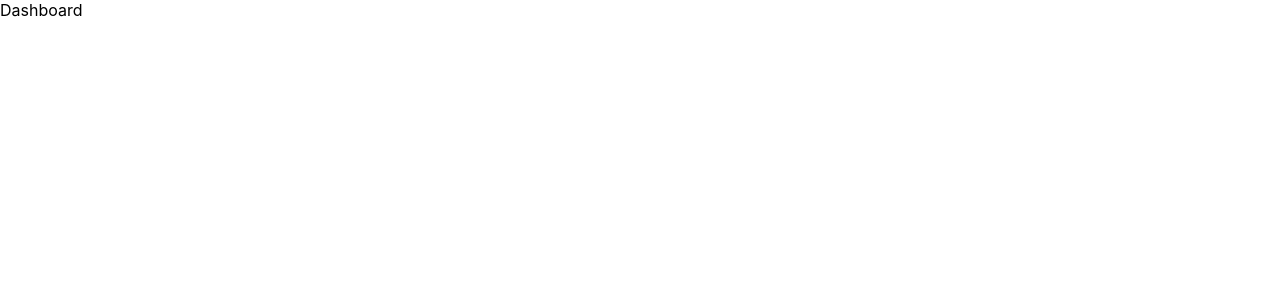
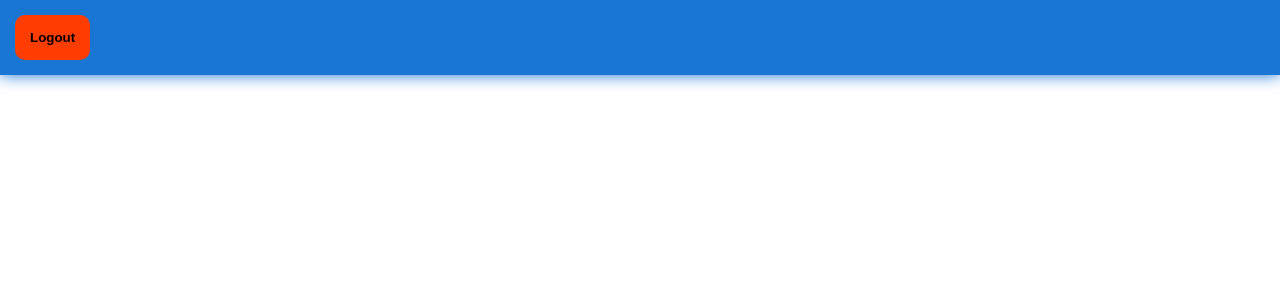
Before and after one commit to ArepaQuemada/bandbook, a Next.js app: page /dashboard in a window 1280 px wide. Shown: the top 300 px of the page. Built offline with nearby package versions, Linux system fonts and the light colour scheme; sample sign-in values are in the browser's storage.

Commit message:
feat: add user context and fix api response

```diff
--- /dev/null
+++ b/components/nav/Nav.tsx
@@ -0,0 +1,19 @@
+import React from "react"
+import styled from "styled-components";
+
+const SNav = styled.nav`
+  width: 100%;
+  padding: 15px;
+  background-color: ${props => props.theme.colors[props.color ?? "primary"]};
+  box-shadow: 0 0 15px ${props => props.theme.colors[props.color ?? "primary"]};
+`
+
+const Nav = ({children, ...props}) => {
+  return (
+    <SNav {...props}>
+      {children}
+    </SNav>
+  )
+}
+
+export default Nav
--- /dev/null
+++ b/context/usernameContext.ts
@@ -0,0 +1,14 @@
+import React from 'react'
+import { User } from '../types/user'
+
+interface IUserContext {
+  user: User
+  setUser: React.Dispatch<React.SetStateAction<User>>
+}
+
+export const UserContext = React.createContext<IUserContext | null>(null)
+
+export const useUserContext = () => {
+  const { user, setUser } = React.useContext(UserContext)
+  return { user, setUser }
+}
--- a/pages/_app.js
+++ /dev/null
@@ -1,15 +0,0 @@
-import React from "react"
-import '../styles/globals.css'
-import { ThemeProvider } from "styled-components"
-import { theme } from "../theme/theme"
-
-function MyApp({ Component, pageProps }) {
-
-  return (
-    <ThemeProvider theme={theme}>
-      <Component {...pageProps} />
-    </ThemeProvider>
-  )
-}
-
-export default MyApp
--- /dev/null
+++ b/pages/_app.tsx
@@ -0,0 +1,25 @@
+import React from 'react'
+import '../styles/globals.css'
+import { ThemeProvider } from 'styled-components'
+import { theme } from '../theme/theme'
+import { User } from '../types/user'
+import { UserContext } from '../context/usernameContext'
+
+const initialState : User = {
+  username: "",
+  id: 0
+}
+
+function MyApp({ Component, pageProps }) {
+  const [user, setUser] = React.useState(initialState)
+
+  return (
+    <UserContext.Provider value={{user, setUser}}>
+      <ThemeProvider theme={theme}>
+        <Component {...pageProps} />
+      </ThemeProvider>
+    </UserContext.Provider>
+  )
+}
+
+export default MyApp
--- a/pages/api/login.ts
+++ b/pages/api/login.ts
@@ -1,4 +1,4 @@
-import { TokenGenerator } from "./generateToken"
+import { TokenGenerator } from './generateToken'
 
 const DB_MOCK = [
   {
@@ -22,11 +22,12 @@ export default function login(req, res) {
   if (user) {
     const payload = {
       username: user.username,
-      id: user.id
+      id: user.id,
     }
     const token = new TokenGenerator(payload).generateToken()
     return res.json({
-      token
+      token,
+      user: { ...payload },
     })
   }
 
--- a/pages/dashboard.tsx
+++ b/pages/dashboard.tsx
@@ -1,8 +1,19 @@
 import React from 'react'
 import withAuth from '../hoc/withAuth'
+import Nav from '../components/nav/Nav'
+import Button from '../components/button/Button'
+import { useUserContext } from '../context/usernameContext'
 
 function dashboard() {
-  return <div>Dashboard</div>
+  const { user } = useUserContext()
+  console.log(user)
+  return (
+    <>
+      <Nav>
+        <Button color="danger">Logout</Button>
+      </Nav>
+    </>
+  )
 }
 
-export default withAuth(dashboard, "/login")
+export default withAuth(dashboard, '/login')
--- a/tsconfig.json
+++ b/tsconfig.json
@@ -22,7 +22,7 @@
     "next-env.d.ts",
     "**/*.ts",
     "**/*.tsx"
-  ],
+, "pages/_app.js"  ],
   "exclude": [
     "node_modules"
   ]
--- /dev/null
+++ b/types/user.ts
@@ -0,0 +1,4 @@
+export type User = {
+  username: string
+  id: number
+}
```
Also changed, not shown: pages/login.tsx (+12 -2 lines), components/nav/Brand.tsx (added), pages/index.ts (renamed from pages/index.js).
